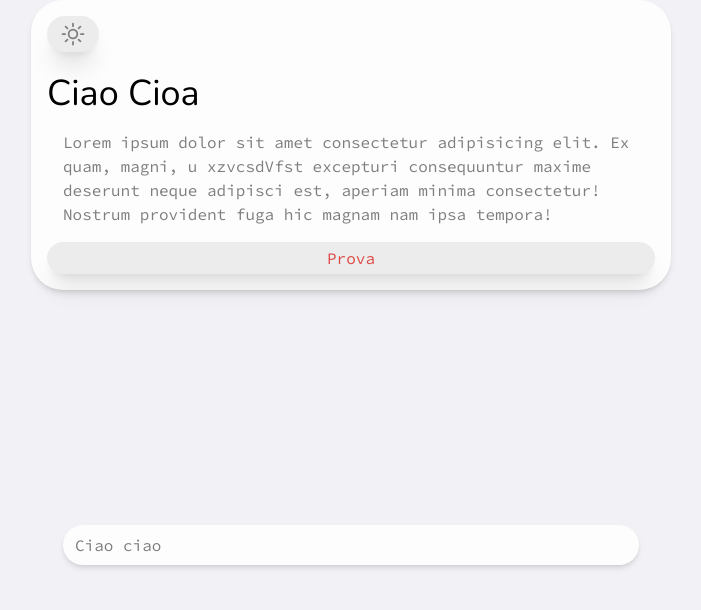
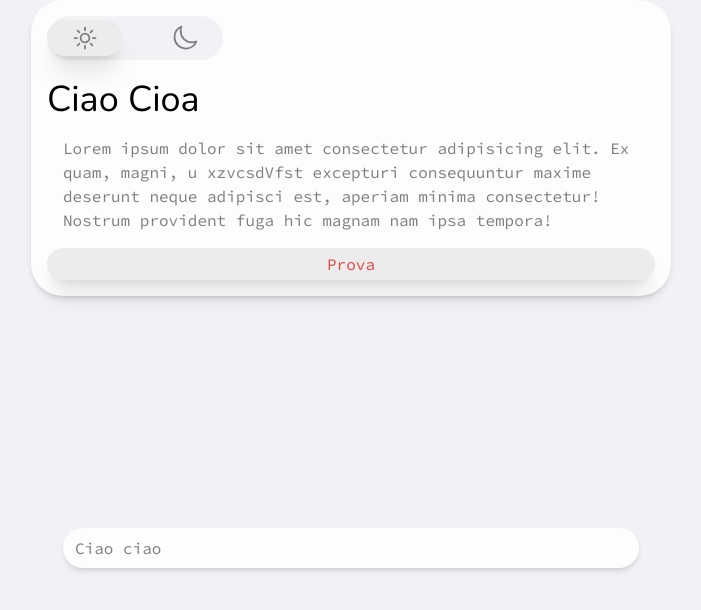
Before and after one commit to MicheleFamoso/d-haccp-v2, a React (Vite) app: page /sandbox in a window 1280 px wide. Shown: the top 610 px of the page, without its empty margins (289-990 px from the left). Built offline with nearby package versions, Linux system fonts and the light colour scheme.

Commit message:
Refactor ThemeToggle to use custom buttons
Replaced the Button component with custom-styled button elements for theme selection. Improved UI by providing separate buttons for light and dark modes, enhancing clarity and accessibility.

```diff
--- a/src/component/ThemeToggle.jsx
+++ b/src/component/ThemeToggle.jsx
@@ -1,6 +1,6 @@
 import { useEffect, useState } from "react";
 import Button from "./atoms/Button";
-import { MoonIcon,SunIcon } from "@heroicons/react/24/outline";
+import { MoonIcon, SunIcon } from "@heroicons/react/24/outline";
 
 const ThemeToggle = () => {
   const [theme, setTheme] = useState(localStorage.getItem("theme") || "light");
@@ -17,10 +17,26 @@ const ThemeToggle = () => {
 
   return (
     <>
-      <Button
+      {/* <Button
         onClick={() => setTheme(theme === "light" ? "dark" : "light")}
         text={theme === "light" ? <SunIcon className="size-7"/> : <MoonIcon className="size-7"/>}
-      ></Button>
+      ></Button> */}
+
+      <div className="bg-bg-light flex gap-6  rounded-3xl py-1 dark:bg-bg-dark w-fit">
+
+        <button
+        className={`dark:text-text-secondary-dark  text-text-secondary-light py-1 px-6 rounded-4xl  cursor-pointer hover:bg-bg-list-light dark:hover:bg-icon-gray-dark   ${theme === "light"? " bg-btn-light  dark:bg-btn-dark shadow-xl ":""} `}
+        onClick={()=>setTheme("light")}
+        >
+          <SunIcon className="size-7 " />
+        </button>
+        <button
+         className={` dark:text-text-secondary-dark  text-text-secondary-light py-1 px-6 rounded-4xl  cursor-pointer hover:bg-btn-light dark:hover:bg-icon-gray-dark   ${theme === "dark"? " bg-btn-light dark:bg-btn-dark " : ""} `}
+     onClick={()=>setTheme("dark")}
+        >
+          <MoonIcon className="size-7" />
+        </button>
+      </div>
     </>
   );
 };
```
